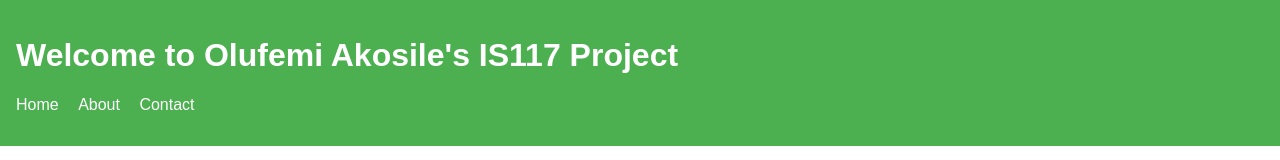
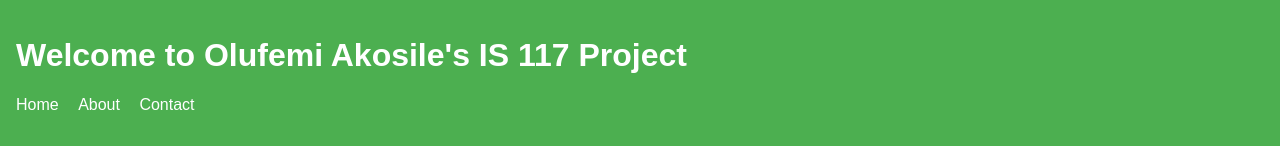
Before and after one commit to Femi-Ako/historyIS117, a plain HTML site: page webpages/index.html in a window 1280 px wide. Shown: the top 160 px of the page. Drawn offline with Linux system fonts and the light colour scheme.

Commit message:
edited typo

```diff
--- a/webpages/index.html
+++ b/webpages/index.html
@@ -8,7 +8,7 @@
 </head>
 <body>
     <header>
-        <h1>Welcome to Olufemi Akosile's IS117 Project</h1>
+        <h1>Welcome to Olufemi Akosile's IS 117 Project</h1>
         <nav>
             <ul>
                 <li><a href="index.html">Home</a></li>
```
